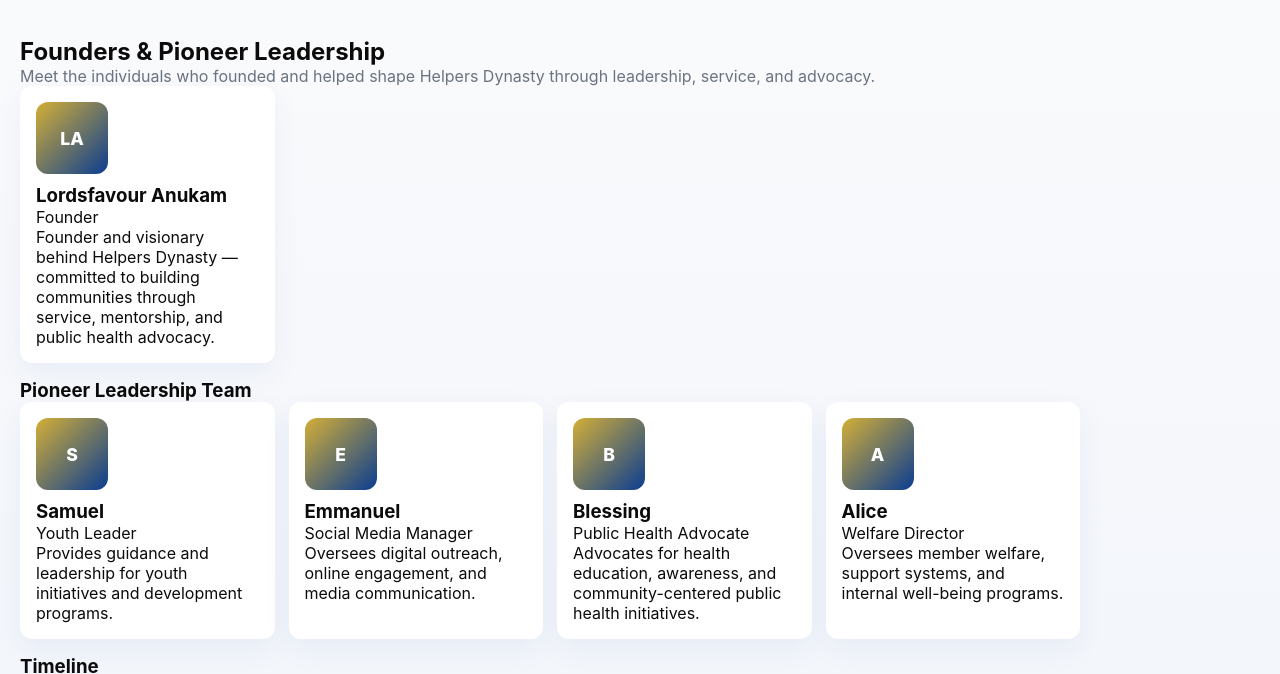
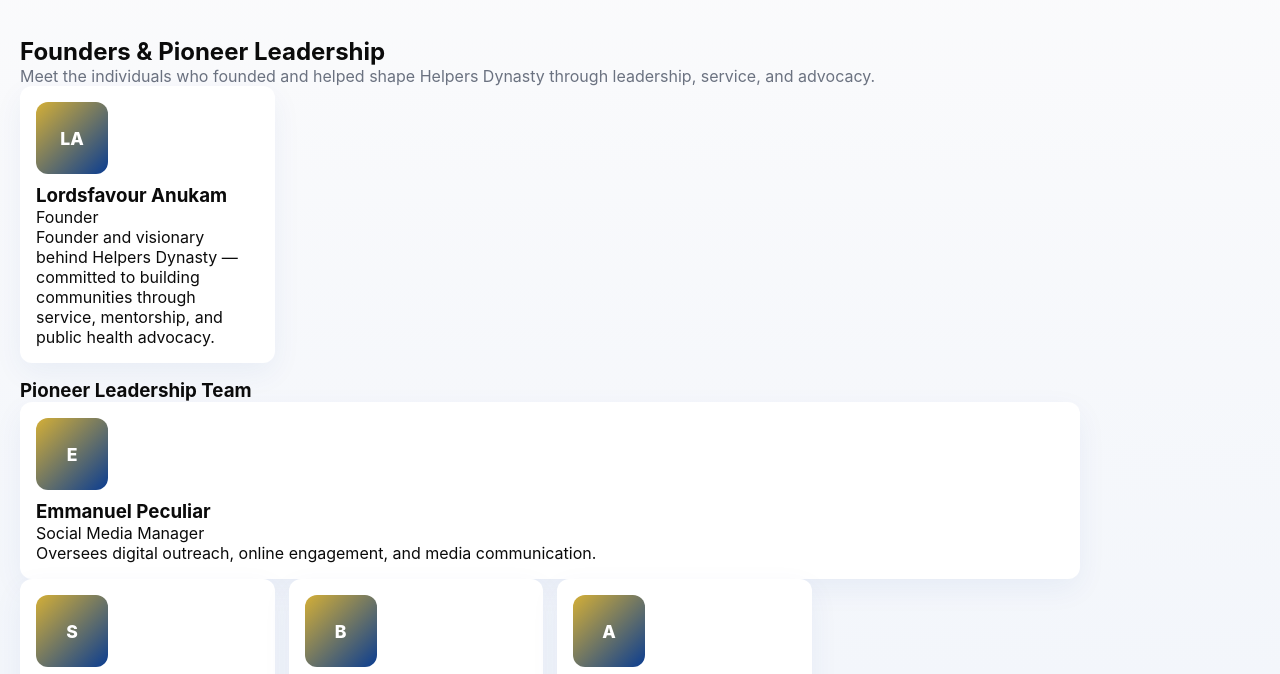
Before and after one commit to Mifavourite/HD-MedED, a website: page founders.html in a window 1280 px wide. Shown: the part 125-799 px from the top of the page. Drawn offline with Linux system fonts and the light colour scheme.

Commit message:
Update founder names and roles in founders.html

```diff
--- a/founders.html
+++ b/founders.html
@@ -62,10 +62,19 @@
     <!-- Pioneer Members -->
     <h3 class="mt">Pioneer Leadership Team</h3>
 
+    <article class="card founder">
+        <div class="avatar">E</div>
+        <h3>Emmanuel Peculiar</h3>
+        <p class="role">Social Media Manager</p>
+        <p class="bio">
+          Oversees digital outreach, online engagement, and media communication.
+        </p>
+      </article>
+
     <section class="founders-grid">
       <article class="card founder">
         <div class="avatar">S</div>
-        <h3>Samuel</h3>
+        <h3>Samuel Anukam</h3>
         <p class="role">Youth Leader</p>
         <p class="bio">
           Provides guidance and leadership for youth initiatives and development programs.
@@ -73,17 +82,8 @@
       </article>
 
       <article class="card founder">
-        <div class="avatar">E</div>
-        <h3>Emmanuel</h3>
-        <p class="role">Social Media Manager</p>
-        <p class="bio">
-          Oversees digital outreach, online engagement, and media communication.
-        </p>
-      </article>
-
-      <article class="card founder">
         <div class="avatar">B</div>
-        <h3>Blessing</h3>
+        <h3>Blessing Ndubueze</h3>
         <p class="role">Public Health Advocate</p>
         <p class="bio">
           Advocates for health education, awareness, and community-centered public health initiatives.
@@ -92,7 +92,7 @@
 
       <article class="card founder">
         <div class="avatar">A</div>
-        <h3>Alice</h3>
+        <h3>Alice Onyilo</h3>
         <p class="role">Welfare Director</p>
         <p class="bio">
           Oversees member welfare, support systems, and internal well-being programs.
```
